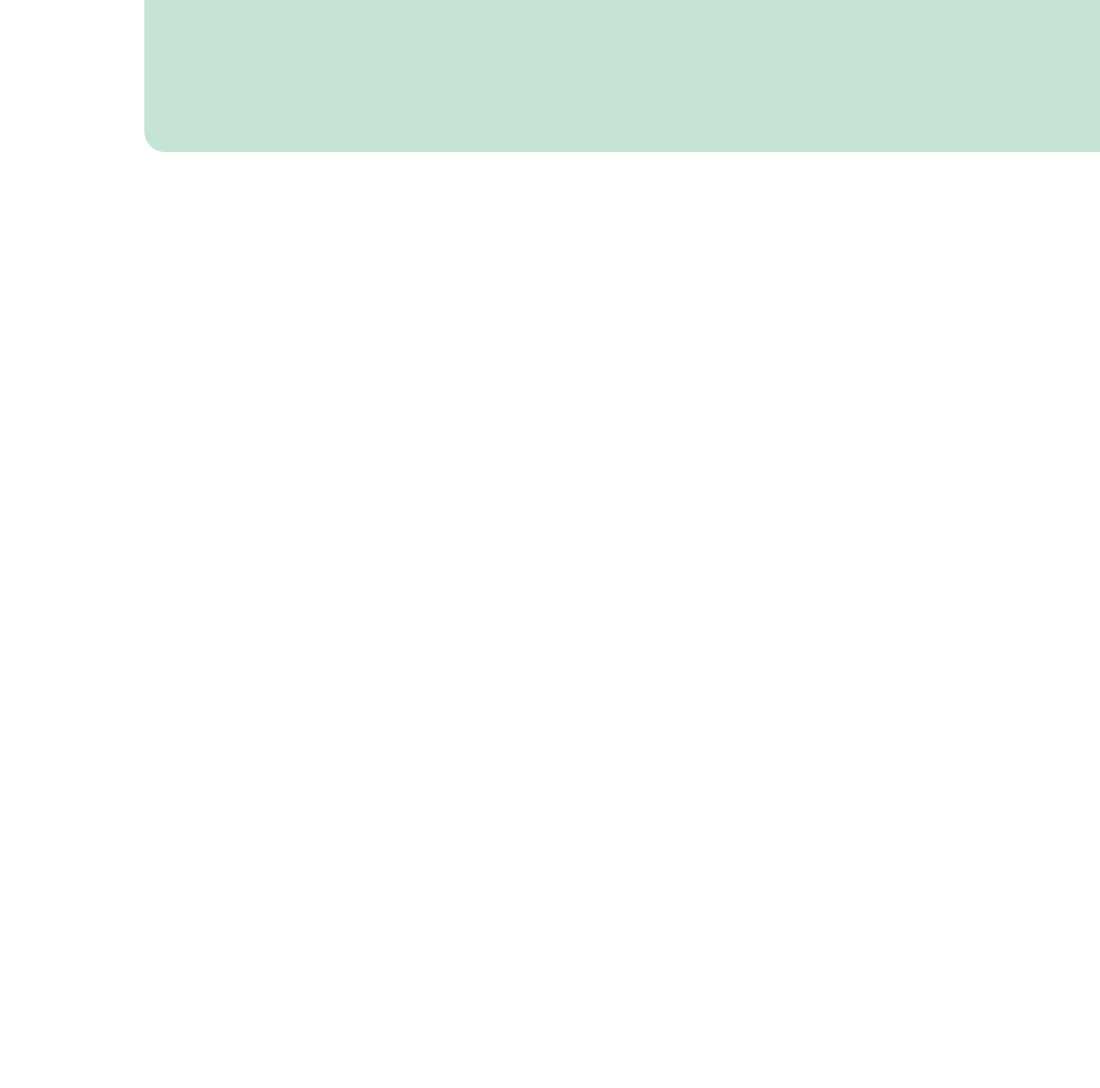
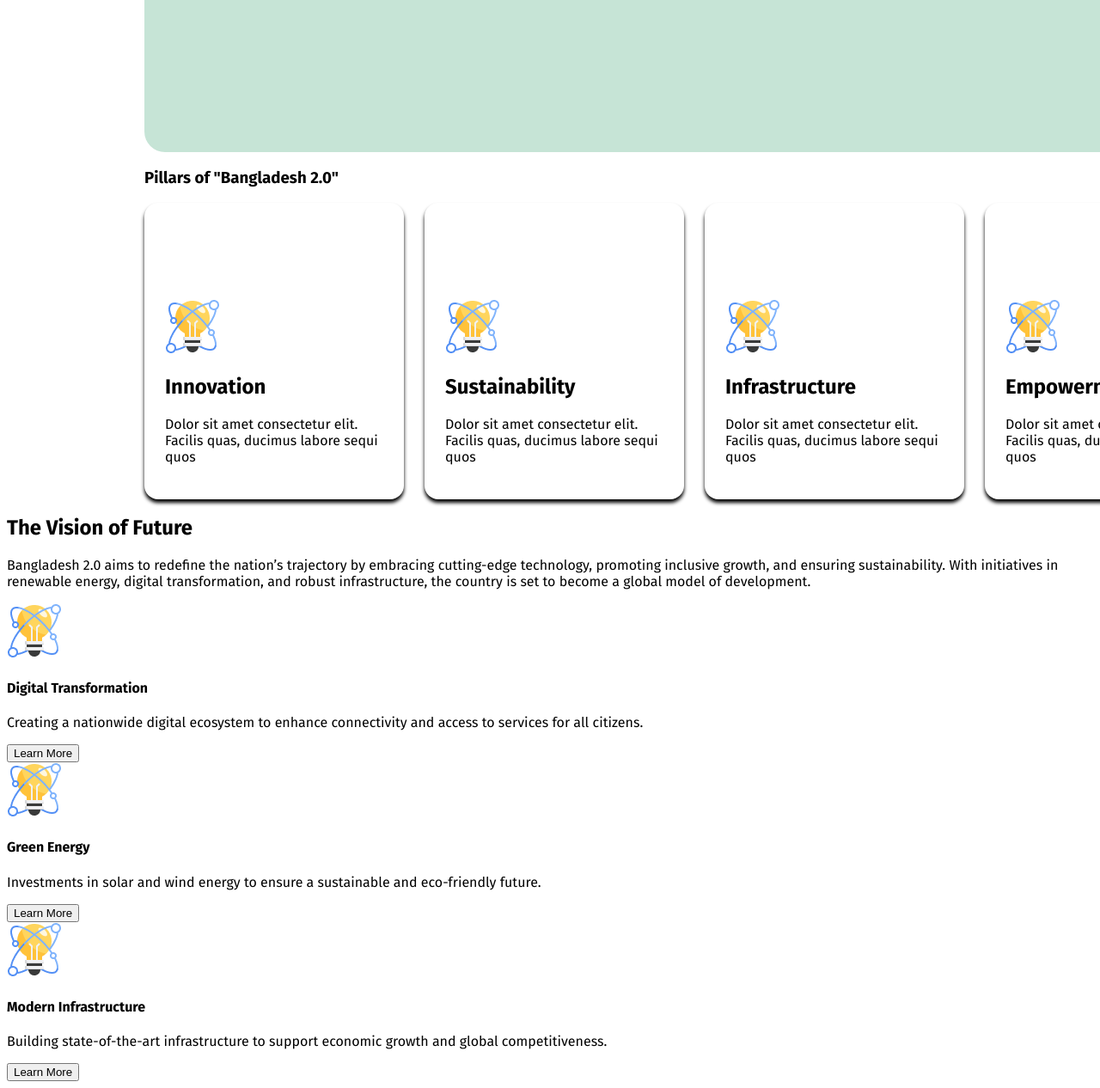
Before and after one commit to forhadahmed613/assaignmet-task, a plain HTML site: page index.html in a window 1280 px wide. Shown: the part 747-2013 px from the top of the page at 86% size. Before the commit the page ends 932 px from the top, so only its background shows below. Drawn offline with Linux system fonts and the light colour scheme.

Commit message:
added html and css file

```diff
--- a/index.html
+++ b/index.html
@@ -30,9 +30,78 @@
                     vision and challenges in New Bangladesh.</p>
                 <a href=""><button class="banner-btn">Explore New Bangladesh</button></a>
             </div>
-           <img class="banner-img-pic" src="assets/hero.png"alt="">
+            <img class="banner-img-pic" src="assets/hero.png" alt="">
 
         </div>
+
+        <!-- start pillers section -->
+
+        <section class="pillers">
+            <h3>Pillars of "Bangladesh 2.0"</h3>
+            <div class="four-container">
+
+
+                <div class="first-1">
+                    <img src="assets/card-icon.png" alt="">
+                    <h2 class="title-1">Innovation</h2>
+                    <p class="description-1">Dolor sit amet consectetur elit. Facilis quas, ducimus labore sequi quos
+                    </p>
+                </div>
+                <div class="second-2">
+                    <img src="assets/card-icon.png" alt="">
+                    <h2 class="title-2">Sustainability</h2>
+                    <p class="description-2">Dolor sit amet consectetur elit. Facilis quas, ducimus labore sequi quos
+                    </p>
+                </div>
+                <div class="third-3">
+                    <img src="assets/card-icon.png" alt="">
+                    <h2 class="title-3">Infrastructure</h2>
+                    <p class="description-3">Dolor sit amet consectetur elit. Facilis quas, ducimus labore sequi quos
+                    </p>
+                </div>
+                <div class="four-4">
+                    <img src="assets/card-icon.png" alt="">
+                    <h2 class="title-4">Empowerment</h2>
+                    <p class="description-3">Dolor sit amet consectetur elit. Facilis quas, ducimus labore sequi quos
+                    </p>
+
+
+                </div>
+            </div>
+        </section>
+
+
+        <section class="future">
+            <h1>The Vision of Future</h1>
+            <p>Bangladesh 2.0 aims to redefine the nation’s trajectory by embracing cutting-edge technology, promoting
+                inclusive growth, and ensuring sustainability. With initiatives in renewable energy, digital
+                transformation, and robust infrastructure, the country is set to become a global model of development.
+            </p>
+            <div class="3-future">
+
+                <div class="future-1">
+                    <img src="assets/card-icon.png" alt="">
+                    <h4>Digital Transformation</h4>
+                    <p>Creating a nationwide digital ecosystem to enhance connectivity and access to services for all
+                        citizens.</p>
+                    <a href=""><button>Learn More</button></a>
+                </div>
+                <div class="future-2">
+                    <img src="assets/card-icon.png" alt="">
+                    <h4>Green Energy</h4>
+                    <p>Investments in solar and wind energy to ensure a sustainable and eco-friendly future.</p>
+                    <a href=""><button>Learn More</button></a>
+                </div>
+                <div class="future-3">
+                    <img src="assets/card-icon.png" alt="">
+                    <h4>Modern Infrastructure</h4>
+                    <p>Building state-of-the-art infrastructure to support economic growth and global competitiveness.
+                    </p>
+                    <a href=""><button>Learn More</button></a>
+                </div>
+
+            </div>
+        </section>
     </header>
     <main>
 
--- a/styles/portfolio.css
+++ b/styles/portfolio.css
@@ -136,6 +136,7 @@ height: 52px;
 border-radius:8px ;
 
 }
+/* banner style start */
 .banner{
     background-color: #C6E4D6;
     width: 1280px;
@@ -184,3 +185,36 @@ border-radius:8px ;
  height: 400px;
  margin:80px;
 }
+/* banner style end */
+.four-container{
+    display: flex;
+    gap: 24px;
+
+}
+.first-1{
+    padding: 112px 24px 24px 24px;
+    box-shadow:0px  4px 4px 0px black;
+    border-radius: 16px;
+
+}
+.second-2{
+    padding: 112px 24px 24px 24px;
+    box-shadow:0px  4px 4px 0px black;
+    border-radius: 16px;
+}
+.third-3{
+    padding: 112px 24px 24px 24px;
+    box-shadow:0px  4px 4px 0px black;
+    border-radius: 16px;
+}
+.four-4{
+    padding: 112px 24px 24px 24px;
+    box-shadow:0px  4px 4px 0px black;
+    border-radius: 16px;
+}
+.pillers{
+    height: 324px;
+    width: 1280px;
+    margin-left: 160px;
+    margin-bottom: 80px;
+}
```
Lines whose indentation alone changed are shown as unchanged.
